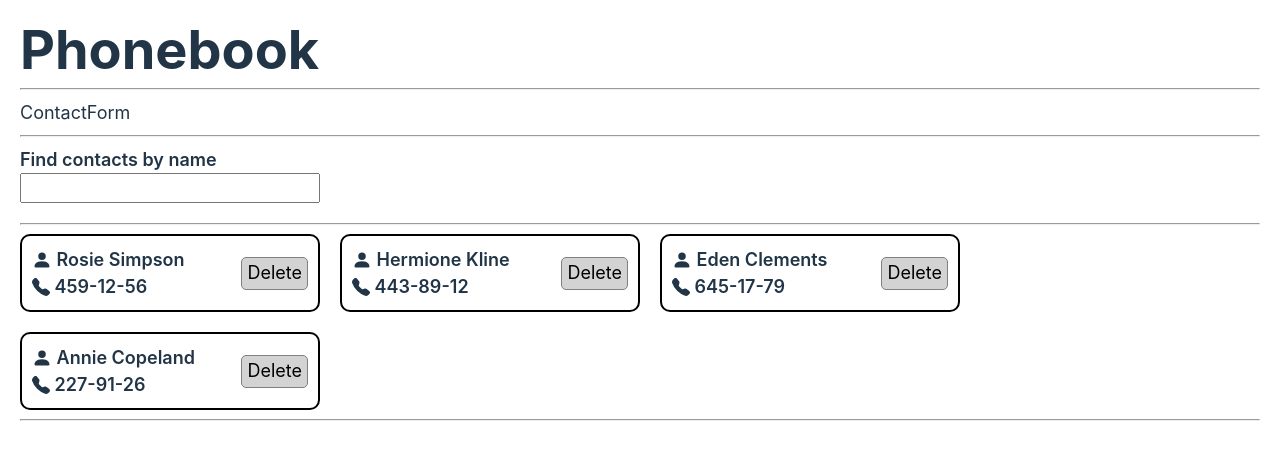
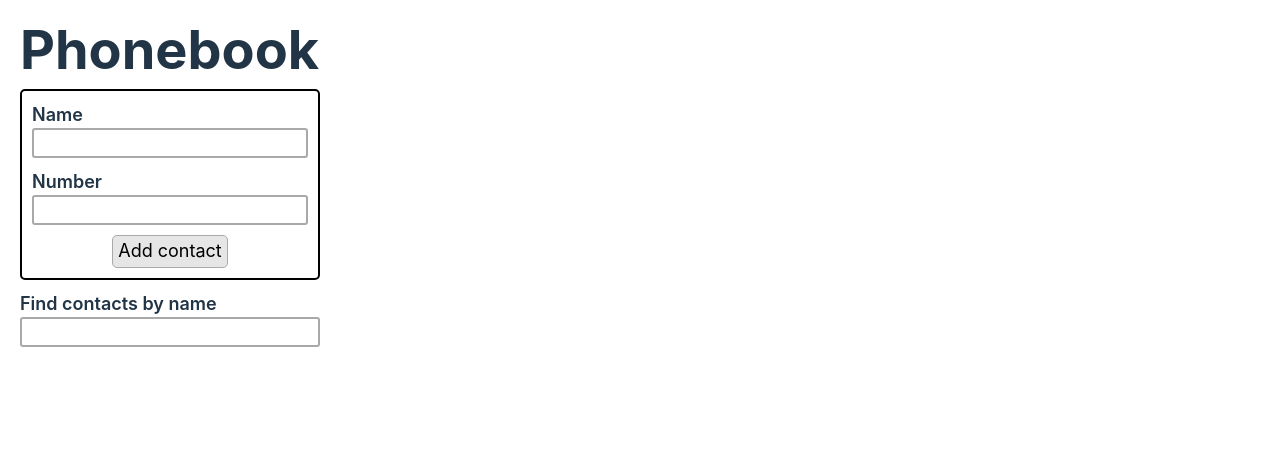
Before and after one commit to VitaliiShc/goit-react-hw-03, a React (Vite) app: page / in a window 1280 px wide. Shown: the top 460 px of the page. Built offline with nearby package versions, Linux system fonts and the light colour scheme.

Commit message:
hw 03 in progress 23.02

```diff
--- a/package.json
+++ b/package.json
@@ -11,10 +11,13 @@
   },
   "dependencies": {
     "clsx": "^2.1.0",
+    "formik": "^2.4.5",
     "modern-normalize": "^2.0.0",
+    "nanoid": "^5.0.6",
     "react": "^18.2.0",
     "react-dom": "^18.2.0",
-    "react-icons": "^5.0.1"
+    "react-icons": "^5.0.1",
+    "yup": "^1.3.3"
   },
   "devDependencies": {
     "@types/react": "^18.2.55",
--- a/src/components/App/App.jsx
+++ b/src/components/App/App.jsx
@@ -1,23 +1,33 @@
 import './App.css';
-// import PropTypes from 'prop-types';
 import { useEffect, useState } from 'react';
+import { nanoid } from 'nanoid';
 
 import ContactForm from '../ContactForm/ContactForm';
 import ContactList from '../ContactList/ContactList';
 import SearchBox from '../SearchBox/SearchBox';
 
-const phoneBook = [
+/* const phoneBook = [
   { id: 'id-1', name: 'Rosie Simpson', number: '459-12-56' },
   { id: 'id-2', name: 'Hermione Kline', number: '443-89-12' },
   { id: 'id-3', name: 'Eden Clements', number: '645-17-79' },
   { id: 'id-4', name: 'Annie Copeland', number: '227-91-26' },
-];
+]; */
+// [{"id":"id-1","name":"Rosie Simpson","number":"459-12-56"},{"id":"id-2","name":"Hermione Kline","number":"443-89-12"},{"id":"id-3","name":"Eden Clements","number":"645-17-79"},{"id":"id-4","name":"Annie Copeland","number":"227-91-26"}]
+
+function getInitialStats() {
+  const contacts = window.localStorage.getItem('phoneBook');
+  return contacts !== null ? JSON.parse(contacts) : [];
+}
 
 const App = () => {
-  const [contactList, setContactList] = useState(phoneBook);
+  const [contacts, setContacts] = useState(getInitialStats);
   const [searchText, setSearchText] = useState('');
 
-  const filteredContacts = contactList.filter((contact) =>
+  useEffect(() => {
+    window.localStorage.setItem('phoneBook', JSON.stringify([...contacts]));
+  }, [contacts]);
+
+  const filteredContacts = contacts.filter((contact) =>
     contact.name.toLowerCase().includes(searchText.toLowerCase())
   );
 
@@ -25,16 +35,22 @@ const App = () => {
     setSearchText(evt.target.value);
   };
 
+  const delContact = (delId) => {
+    setContacts(contacts.filter((contact) => contact.id !== delId));
+  };
+
+  const addContact = (values, actions) => {
+    const newContact = { id: nanoid(), ...values };
+    setContacts((contacts) => [newContact, ...contacts]);
+    actions.resetForm();
+  };
+
   return (
     <>
       <h1>Phonebook</h1>
-      <hr />
-      <ContactForm />
-      <hr />
+      <ContactForm onSubmit={addContact} />
       <SearchBox onChange={handleInputText} />
-      <hr />
-      <ContactList contacts={filteredContacts} />
-      <hr />
+      <ContactList contacts={filteredContacts} delContact={delContact} />
     </>
   );
 };
--- a/src/components/Contact/Contact.jsx
+++ b/src/components/Contact/Contact.jsx
@@ -1,8 +1,7 @@
 import css from './Contact.module.css';
-import { BsFillPersonFill } from 'react-icons/bs';
-import { BsFillTelephoneFill } from 'react-icons/bs';
+import { BsFillPersonFill, BsFillTelephoneFill } from 'react-icons/bs';
 
-const Contact = ({ contact: { name, number } }) => {
+const Contact = ({ contact: {id, name, number }, delContact }) => {
   return (
     <>
       <div>
@@ -15,7 +14,9 @@ const Contact = ({ contact: { name, number } }) => {
           &nbsp;{number}
         </p>
       </div>
-      <button className={css.btn}>Delete</button>
+      <button className={css.btn} onClick={() => delContact(id)}>
+        Delete
+      </button>
     </>
   );
 };
--- a/src/components/Contact/Contact.module.css
+++ b/src/components/Contact/Contact.module.css
@@ -1,17 +1,14 @@
 .btn {
   cursor: pointer;
   border-radius: 5px;
-  border: 1px solid gray;
-  background-color: lightgray;
-  padding: 5px 5px;
+  border: 1px solid darkgray;
+  background-color: rgb(230, 230, 230);
+  padding: 5px;
   font-size: 18px;
   transition: all 250ms cubic-bezier(0.4, 0, 0.2, 1);
 }
-
 .btn:hover {
-  border: 1px solid black;
-  background-color: darkgray;
-  transition: all 250ms cubic-bezier(0.4, 0, 0.2, 1);
+  background-color: lightgray;
 }
 
 .text {
--- a/src/components/ContactForm/ContactForm.jsx
+++ b/src/components/ContactForm/ContactForm.jsx
@@ -1,9 +1,71 @@
-// import css from './ContactForm.module.css'
+import { Formik, Form, Field, ErrorMessage } from 'formik';
+import * as Yup from 'yup';
+import { useId } from 'react';
+import css from './ContactForm.module.css';
 
-const ContactForm = () => {
+const ContactForm = ({ onSubmit }) => {
+  const initialValues = {
+    name: '',
+    number: '',
+  };
+
+  const nameFieldId = useId();
+  const numberFieldId = useId();
+
+  const ContactFormSchema = Yup.object().shape({
+    name: Yup.string()
+      .min(3, 'Too short!')
+      .max(50, 'Too long!')
+      .required('Required!'),
+    number: Yup.string()
+      .min(3, 'Too short!')
+      .max(50, 'Too long!')
+      .required('Required!'),
+  });
+
   return (
-    <div>ContactForm</div>
-  )
-}
+    <Formik
+      initialValues={initialValues}
+      onSubmit={onSubmit}
+      validationSchema={ContactFormSchema}
+    >
+      <Form className={css.form}>
+        <div className={css.fieldwrap}>
+          <label htmlFor={nameFieldId} className={css.label}>
+            Name{' '}
+            <span className={css.error}>
+              <ErrorMessage name="name" />
+            </span>
+          </label>
+          <Field
+            name="name"
+            type="text"
+            id={nameFieldId}
+            className={css.input}
+          />
+        </div>
 
-export default ContactForm
+        <div className={css.fieldwrap}>
+          <label htmlFor={numberFieldId} className={css.label}>
+            Number{' '}
+            <span className={css.error}>
+              <ErrorMessage name="number" />
+            </span>
+          </label>
+          <Field
+            name="number"
+            type="text"
+            id={numberFieldId}
+            className={css.input}
+          />
+        </div>
+
+        <button className={css.btn} type="submit">
+          Add contact
+        </button>
+      </Form>
+    </Formik>
+  );
+};
+
+export default ContactForm;
--- a/src/components/ContactForm/ContactForm.module.css
+++ b/src/components/ContactForm/ContactForm.module.css
@@ -0,0 +1,51 @@
+.form {
+  border: 2px solid black;
+  border-radius: 5px;
+  padding: 10px;
+  display: flex;
+  flex-direction: column;
+  gap: 10px;
+  align-items: center;
+  width: 300px;
+  margin-top: 10px;
+  margin-bottom: 10px;
+}
+
+.label {
+  display: flex;
+  justify-content: space-between;
+  font-weight: 600;
+}
+
+.fieldwrap {
+  width: 100%;
+  display: flex;
+  flex-direction: column;
+  align-items: left;
+}
+
+.input {
+  border: 2px solid darkgray;
+  border-radius: 3px;
+  height: 30px;
+}
+.input:focus {
+  outline: 1px solid black;
+}
+
+.error {
+  color: red;
+}
+
+.btn {
+  cursor: pointer;
+  border-radius: 5px;
+  border: 1px solid darkgray;
+  background-color: rgb(230, 230, 230);
+  padding: 5px;
+  font-size: 18px;
+  transition: all 250ms cubic-bezier(0.4, 0, 0.2, 1);
+}
+.btn:hover {
+  background-color: lightgray;
+}
--- a/src/components/ContactList/ContactList.jsx
+++ b/src/components/ContactList/ContactList.jsx
@@ -1,14 +1,12 @@
 import css from './ContactList.module.css'
-
-// import contacts from '../../contacts.json';
 import Contact from '../Contact/Contact';
 
-const ContactList = ({ contacts }) => {
+const ContactList = ({ contacts, delContact }) => {
   return (
     <ul className={css.list}>
       {contacts.map((contact) => (
         <li key={contact.id} className={css.item}>
-          <Contact contact={contact} />
+          <Contact contact={contact} delContact={delContact} />
         </li>
       ))}
     </ul>
--- a/src/components/ContactList/ContactList.module.css
+++ b/src/components/ContactList/ContactList.module.css
@@ -2,7 +2,7 @@
   display: flex;
   flex-direction: row;
   flex-wrap: wrap;
-  gap: 20px;
+  gap: 10px;
 }
 
 .item {
@@ -11,7 +11,6 @@
   align-items: center;
   padding: 10px;
   width: 300px;
-  /* height: 80px; */
   border: 2px solid black;
-  border-radius: 10px;
+  border-radius: 5px;
 }
--- a/src/components/SearchBox/SearchBox.jsx
+++ b/src/components/SearchBox/SearchBox.jsx
@@ -3,16 +3,16 @@ import { useId } from 'react';
 import css from './SearchBox.module.css';
 
 const SearchBox = ({ onChange }) => {
-  const searchLine = useId();
+  const filterFieldId = useId();
 
   return (
     <div className={css.searhbox}>
-      <label htmlFor={searchLine}>Find contacts by name</label>
+      <label htmlFor={filterFieldId}>Find contacts by name</label>
       <input
-        id={searchLine}
+        id={filterFieldId}
         type="text"
         onChange={onChange}
-        className={css.inputLine}
+        className={css.input}
       />
     </div>
   );
--- a/src/components/SearchBox/SearchBox.module.css
+++ b/src/components/SearchBox/SearchBox.module.css
@@ -5,7 +5,12 @@
   font-weight: 600;
 }
 
-.inputLine {
+.input {
+  border: 2px solid darkgray;
+  border-radius: 3px;
   width: 300px;
   height: 30px;
 }
+.input:focus {
+  outline: 1px solid black;
+}
```
Also changed, not shown: 1 other file (tests, documents, lock files or other folders).
